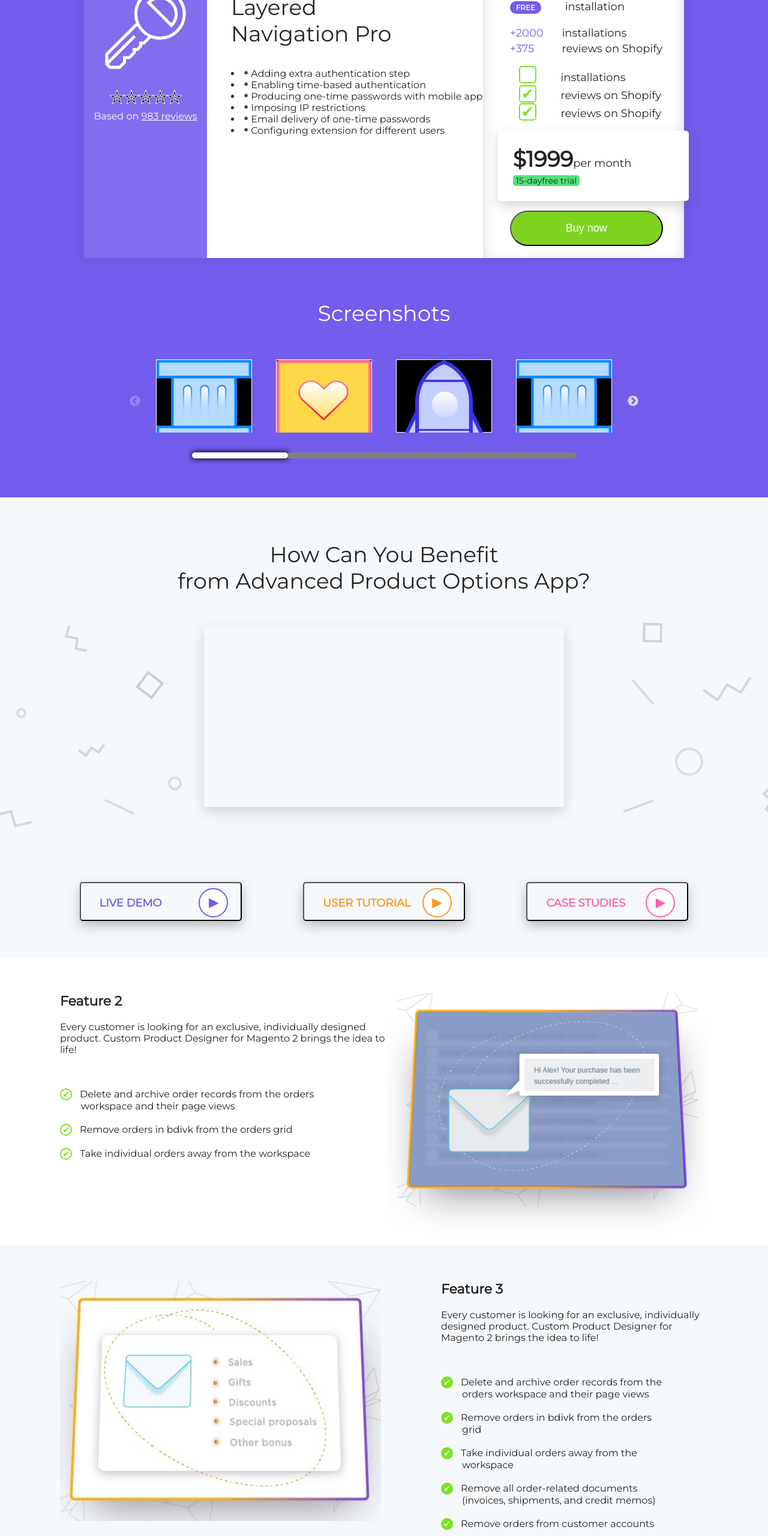
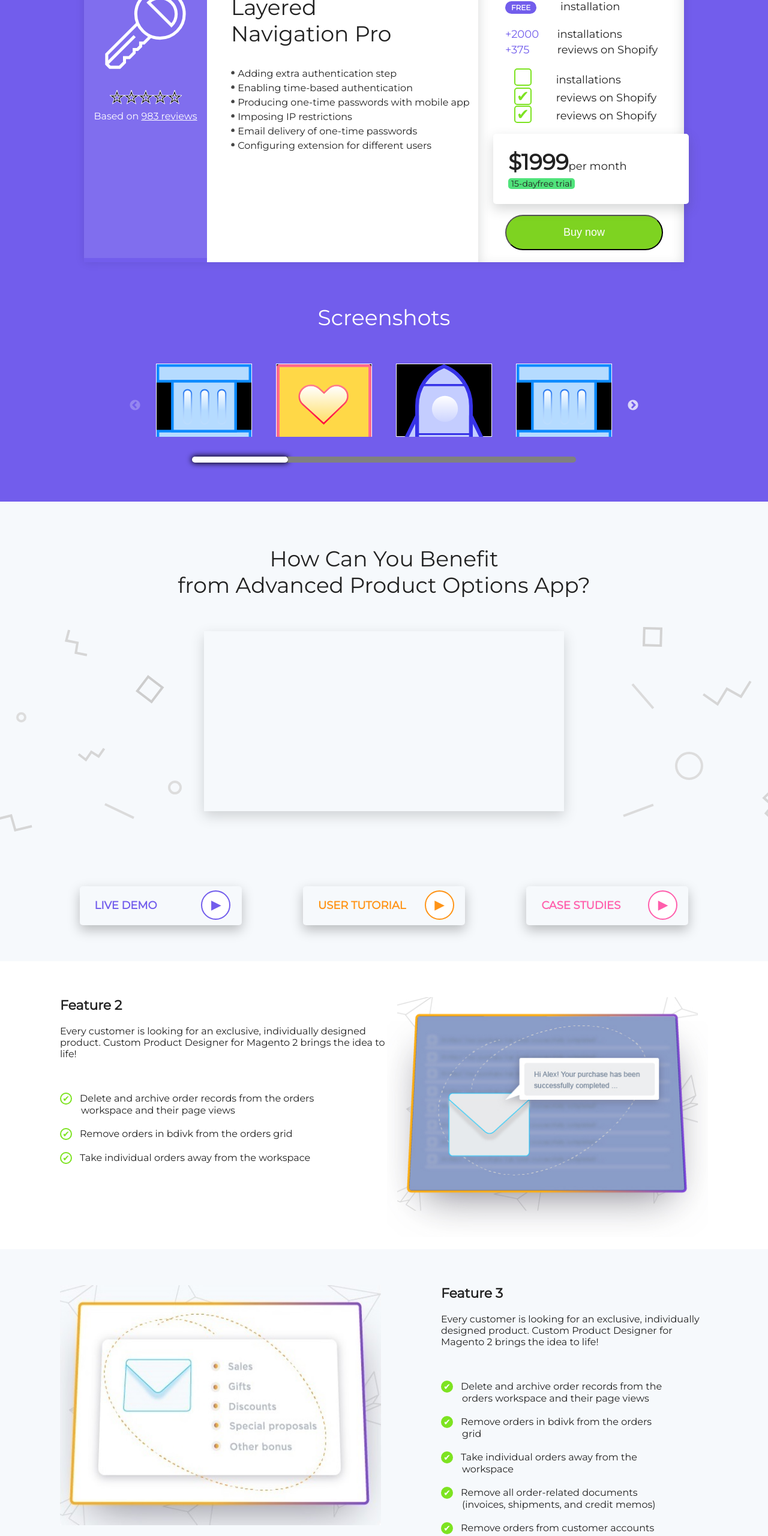
Before and after one commit to Gramded/landing, a plain HTML site: page products/product.html in a window 1280 px wide. Shown: the part 240-2800 px from the top of the page at 60% size. Drawn offline with nearby package versions, Linux system fonts and the light colour scheme.

Commit message:
feature/product-catalog fix

```diff
--- a/products/product.html
+++ b/products/product.html
@@ -57,21 +57,21 @@
             <div class="product-rating">
                 <img class="product-rating-img" src="../images/clients/key.svg" alt="hear is a key">
                 <div class="rateyo product-rating-stars"></div>
-                <p class="product-rating-dis">Based on <a class="product-rating-reviews">983 reviews</a></p>
+                <p class="product-rating-dis">Based on <a href="#" class="product-rating-reviews">983 reviews</a></p>
             </div>
             <div class="product-dis">
                 <h1 class="product-dis-name">Layered <br>
                     Navigation Pro</h1>
-                <div class="product-dis-items">
+                <ul class="product-dis-items">
                     <li>Adding extra authentication step</li>
                     <li>Enabling time-based authentication</li>
                     <li>Producing one-time passwords with mobile app</li>
                     <li>Imposing IP restrictions</li>
                     <li>Email delivery of one-time passwords</li>
                     <li>Configuring extension for different users</li>
-                </div>
+                </ul>
             </div>
-            <div class="product-buy">
+            <form class="product-buy">
                 <div class="product-buy-free">
                     <p class="product-buy-item"><span class="buy-free-icon">FREE</span> lifetime support</p>
                     <p class="product-buy-item"><span class="buy-free-icon">FREE</span> installation</p>
@@ -89,8 +89,8 @@
                     <p class="product-buy-item"><span class="buy-month-prise">$1999</span>per month</p>
                     <p class="buy-month-trial">15-dayfree trial</p>
                 </div>
-                <button class="btn-secondary">Buy now</button>
-            </div>
+                <input type="submit" class="btn-secondary" value="Buy now">
+            </form>
         </div>
         <div class="screenshots">
             <h2 class="screenshots-h2">Screenshots</h2>
@@ -148,15 +148,15 @@
 
         </div>
         <div class="video-other">
-            <button class="video-other-item__purple">
+            <a class="video-other-item__purple">
                 <p>LIVE DEMO</p>
-            </button>
-            <button class="video-other-item__orange">
+            </a>
+            <a class="video-other-item__orange">
                 <p>USER TUTORIAL</p>
-            </button>
-            <button class="video-other-item__pink">
+            </a>
+            <a class="video-other-item__pink">
                 <p>CASE STUDIES</p>
-            </button>
+            </a>
         </div>
     </div>
     <div class="feature">
@@ -167,11 +167,11 @@
                     Every customer is looking for an exclusive, individually designed product.
                     Custom Product Designer for Magento 2 brings the idea to life!
                 </p>
-                <div class="two-dis-list">
-                    <p class="two-dis-list-item">Delete and archive order records from the orders workspace and their page views</p>
-                    <p class="two-dis-list-item">Remove orders in bdivk from the orders grid</p>
-                    <p class="two-dis-list-item">Take individual orders away from the workspace</p>
-                </div>
+                <ul class="two-dis-list">
+                    <li class="two-dis-list-item">Delete and archive order records from the orders workspace and their page views</li>
+                    <li class="two-dis-list-item">Remove orders in bdivk from the orders grid</li>
+                    <li class="two-dis-list-item">Take individual orders away from the workspace</li>
+                </ul>
             </div>
             <img src="../images/clients/welcom_mail1.jpg" class="feature-two-img">
         </div>
@@ -183,16 +183,16 @@
                     Every customer is looking for an exclusive, individually designed product.
                     Custom Product Designer for Magento 2 brings the idea to life!
                 </p>
-                <div class="three-dis-list">
-                    <p class="three-dis-list-item">Delete and archive order records from the orders workspace and their page views</p>
-                    <p class="three-dis-list-item">Remove orders in bdivk from the orders grid</p>
-                    <p class="three-dis-list-item">Take individual orders away from the workspace</p>
-                    <p class="three-dis-list-item">Remove all order-related documents (invoices, shipments, and credit memos)</p>
-                    <p class="three-dis-list-item">Remove orders from customer accounts</p>
-                </div>
+                <ul class="three-dis-list">
+                    <li class="three-dis-list-item">Delete and archive order records from the orders workspace and their page views</li>
+                    <li class="three-dis-list-item">Remove orders in bdivk from the orders grid</li>
+                    <li class="three-dis-list-item">Take individual orders away from the workspace</li>
+                    <li class="three-dis-list-item">Remove all order-related documents (invoices, shipments, and credit memos)</li>
+                    <li class="three-dis-list-item">Remove orders from customer accounts</li>
+                </ul>
             </div>
         </div>
-        <button class="btn-secondary feature-btn ">Get Free Trial</button>
+        <a class="btn-secondary feature-btn ">Get Free Trial</a>
     </div>
     <div class="success_stories">
         <h2 class="success_stories-h">Success Stories</h2>
@@ -222,7 +222,7 @@
                 </p>
             </div>
         </div>
-        <button class="success_stories-btn btn-primary">View All  Stories</button>
+        <a class="success_stories-btn btn-primary">View All  Stories</a>
     </div>
     <div class="user-reviews">
         <h2 class="reviews-h2">User Reviews</h2>
@@ -249,7 +249,7 @@
                 </p>
             </div>
         </div>
-        <button class="user-reviews-btn btn-primary">View All  Rewies</button>
+        <a class="user-reviews-btn btn-primary">View All  Rewies</a>
     </div>
     <div class="get-product">
         <div class="get-product-banner">
@@ -274,7 +274,7 @@
         <div class="get-product-buy">
             <div class="product-buy-container">
                 <p class="product-buy-item"><span class="product-buy-month-prise">$1999</span> per month</p>
-                <button class="btn-secondary">Buy now</button>
+                <a class="btn-secondary get-product-buy-btn">Buy now</a>
             </div>
         </div>
     </div>
--- a/styles/product.less
+++ b/styles/product.less
@@ -44,6 +44,7 @@
         font: @font-p16;
 
         .product-rating-reviews {
+          color: @color-white;
           text-decoration: underline;
         }
 
@@ -67,6 +68,10 @@
       .product-dis-items {
         width: max-content;
         font: @font-p16;
+
+        li {
+          margin-bottom: 5px;
+        }
 
         li:before {
           content: '\26AB';
@@ -331,6 +336,7 @@
   }
 
   .feature-btn {
+    text-align: center;
     width: 60px;
     margin: 0 auto;
   }
@@ -368,7 +374,7 @@
 
         .item-read-btn {
           opacity: 0;
-          width: 200px;
+          width: 190px;
           height: 60px;
           margin: 0 auto;
           padding: 15px 0;
@@ -400,7 +406,10 @@
   }
 
   .success_stories-btn {
-    width: 335px;
+    width: 190px;
+    max-width: max-content;
+    min-width: max-content;
+    min-height: max-content;
     margin: 0 auto;
     padding: 20px 70px;
     text-align: center;
@@ -474,7 +483,10 @@
   }
 
   .user-reviews-btn {
-    width: 335px;
+    width: 190px;
+    max-width: max-content;
+    min-width: max-content;
+    min-height: max-content;
     margin: 0 auto;
     padding: 20px 70px;
     text-align: center;
@@ -574,6 +586,10 @@
           font: @font-36-b;
         }
       }
+
+      .get-product-buy-btn {
+        text-align: center;
+      }
     }
   }
 }
```
Also changed, not shown: styles/product.css, 1 other file.
